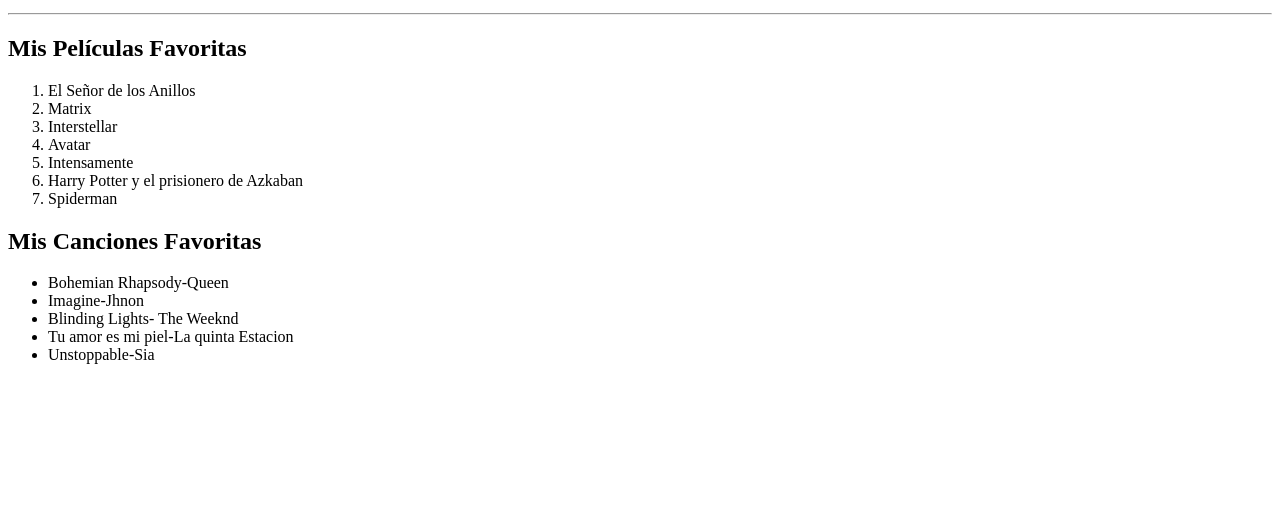
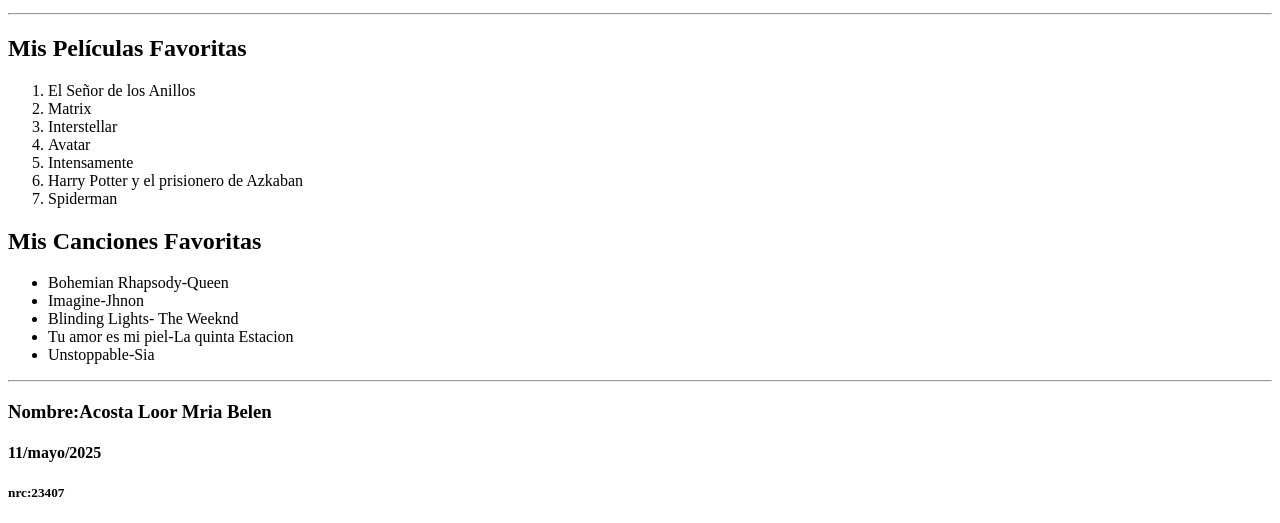
Before and after one commit to Mabe783/PRT_MI_PRIMERA_PAGINA_HTML, a plain HTML site: page index.html in a window 1280 px wide. Shown: the part 370-893 px from the top of the page. Before the commit the page ends 800 px from the top, so only its background shows below. Drawn offline with Linux system fonts and the light colour scheme.

Commit message:
Añado informacion personal a la pagina principal

```diff
--- a/index.html
+++ b/index.html
@@ -10,6 +10,7 @@
   <!-- Punto 1:-->
   <h1>Bienvenido a Mi Pagina HTML</h1>
   <h2>¡¡El Mundo Mágico De Belén!! </h2>
+
 
   <p>¡Hola, hola!  Bienvenida/o a mi rincón en internet,
     donde las ideas locas, los gustos random y la buena
@@ -47,6 +48,14 @@
     <li>Unstoppable-Sia</li>
   </ul>
 
+  <hr>
+
+  <h3> Nombre:Acosta Loor Mria Belen</h3>
+  <h4>11/mayo/2025</h4>
+  <h5>nrc:23407</h5>
+
+
+
 
 </body>
 </html>
```
